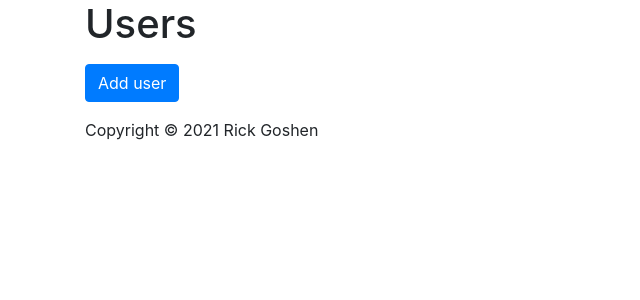
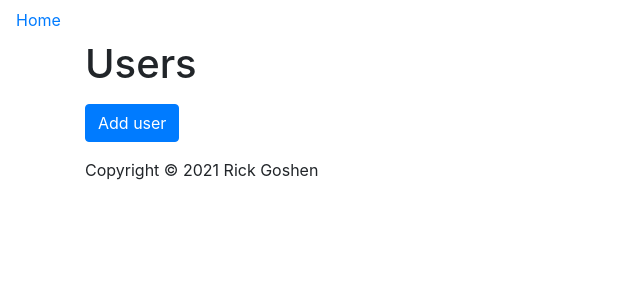
Before and after one commit to rgoshen/flask-blogly, a Flask app: page /users in a window 1280 px wide. Shown: the top 300 px of the page, without its empty margins (0-640 px from the left). Run offline with Flask 2, Linux system fonts and the light colour scheme; some libraries are stand-ins or nearby versions.

Commit message:
added nav

```diff
--- a/templates/base.html
+++ b/templates/base.html
@@ -13,6 +13,9 @@
     {% endblock %}
   </head>
   <body>
+    <nav class="navbar">
+      <a href="/">Home</a>
+    </nav>
     <!-- Your page content -->
     <div id="content">
       <div class="container">{% block content %}{% endblock %}</div>
```
